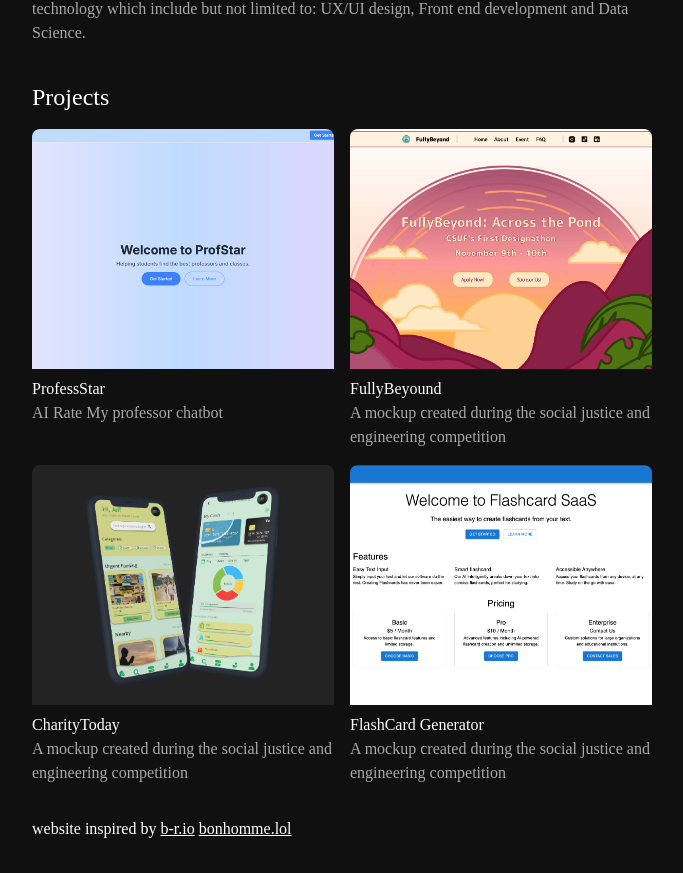
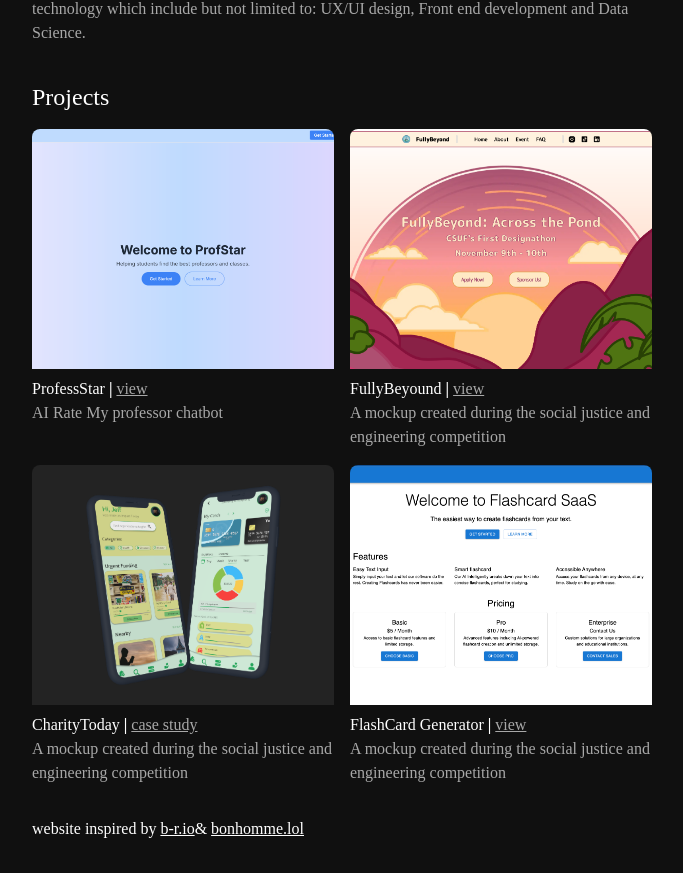
Before and after one commit to olasores/portfolio-new, a SvelteKit app: page / in a window 1280 px wide. Shown: the part 379-1252 px from the top of the page, without its empty margins (298-981 px from the left). Built offline with nearby package versions, Linux system fonts and the light colour scheme; a web font is replaced by a local one.

Commit message:
added scale hover annimation

```diff
--- a/src/components/Home.svelte
+++ b/src/components/Home.svelte
@@ -20,7 +20,7 @@
         <div class="">
             <!-- img here -->
              <!-- <img src="{olaimg}" class=""  alt="ola-img"> -->
-             <img src="{olaimg2}" class="w-40 h-40 rounded-full border"  alt="ola-img">
+             <img src="{olaimg2}" class=" w-40 h-40 rounded-full border "  alt="ola-img">
         </div>
         <div class="text-white ">
             <!-- words here -->
@@ -55,39 +55,39 @@
     <div>
         <div class="py-4 grid grid-cols-2 gap-4">
             <!-- Project 1 -->
-            <div class="p-0">
-                <div class="bg-[#232323] rounded-t-lg overflow-hidden flex items-center justify-center w-full h-60">
+            <div class="p-0 hover:scale-105 transform transition-transform duration-300">
+                <div class="bg-[#232323] rounded-t-lg overflow-hidden flex items-center justify-center w-full h-60 ">
                     <img src="{profess}" alt="charity-today" class="object-cover w-full h-full">
                 </div>
-                <h1 class="mt-2">ProfessStar</h1>
+                <h1 class="mt-2">ProfessStar <span class="font-bold">|</span> <a class="text-[#A8A8A8] underline" target="_blank"  href="https://ai-rate-my-professor-beta.vercel.app/">view</a></h1>
                 <p class="text-[#A8A8A8]">AI Rate My professor chatbot</p>
             </div>
 
             <!-- Project 2 -->
-            <div class="p-0">
+            <div class="p-0 hover:scale-105 transform transition-transform duration-300">
                 <div class="bg-[#232323] rounded-t-lg overflow-hidden flex items-center justify-center w-full h-60">
                     <img src="{fullyb}" alt="fully-beyond" class="object-cover w-full h-full">
                 </div>
-                <h1 class="mt-2">FullyBeyound</h1>
+                <h1 class="mt-2">FullyBeyound <span class="font-bold">|</span> <a class="text-[#A8A8A8] underline" target="_blank"  href="https://fullybeyond.vercel.app/">view</a></h1>
                 <p class="text-[#A8A8A8]">A mockup created during the social justice and engineering competition</p>
             </div>
 
             <!-- Project 3 -->
 
-            <div class="p-0">
+            <div class="p-0 hover:scale-105 transform transition-transform duration-300">
                 <div class="bg-[#232323] rounded-t-lg overflow-hidden flex items-center justify-center w-full h-60">
                     <img src="{ctr}" alt="charity-today" class="object-cover w-full h-full">
                 </div>
-                <h1 class="mt-2">CharityToday</h1>
+                <h1 class="mt-2">CharityToday <span class="font-bold">|</span> <a class="text-[#A8A8A8] underline" target="_blank"  href="https://ai-rate-my-professor-beta.vercel.app/">case study</a></h1>
                 <p class="text-[#A8A8A8]">A mockup created during the social justice and engineering competition</p>
             </div>
 
             <!-- project 4  -->
-            <div class="p-0">
+            <div class="p-0 hover:scale-105 transform transition-transform duration-300">
                 <div class="bg-[#232323] rounded-t-lg overflow-hidden flex items-center justify-center w-full h-60">
                     <img src="{saasf}" alt="charity-today" class="object-cover w-full h-full">
                 </div>
-                <h1 class="mt-2">FlashCard Generator</h1>
+                <h1 class="mt-2">FlashCard Generator <span class="font-bold">|</span> <a class="text-[#A8A8A8] underline" target="_blank"  href="https://flashcards-saas-weld.vercel.app/">view</a></h1>
                 <p class="text-[#A8A8A8]">A mockup created during the social justice and engineering competition</p>
             </div>
         </div>
@@ -106,7 +106,7 @@
     </div> -->
 
 
- <p class="py-4"> website inspired by <a class="underline" target="_blank" href=" https://www.b-r.io/">b-r.io</a> <a class="underline" target="_blank" href="https://bonhomme.lol/">bonhomme.lol</a></p>
+ <p class="py-4"> website inspired by <a class="underline" target="_blank" href=" https://www.b-r.io/">b-r.io</a>& <a class="underline" target="_blank" href="https://bonhomme.lol/">bonhomme.lol</a></p>
 </main>
 
 <style>
```
Also changed, not shown: package.json (+5 -2 lines), 1 other file (tests, documents, lock files or other folders).
